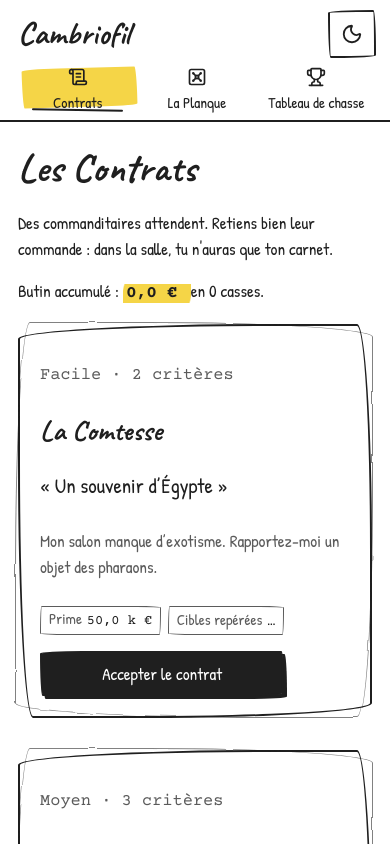
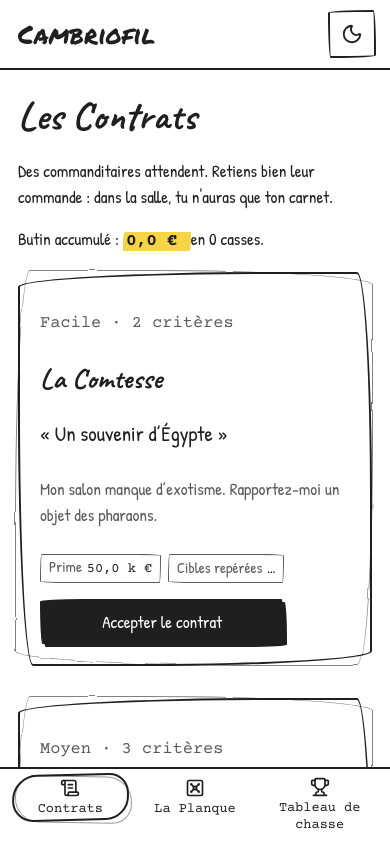
Before and after one commit to IMT-MarinaC/s5_clientslegers_cambriofil, a React (Vite) app: page / in a window 390 px wide. Shown: the top 844 px of the page. Built offline with nearby package versions, Linux system fonts and the light colour scheme; no server answers.

Commit message:
✨ feat(nav): barre d'onglets en bas sur mobile, onglet actif entouré, polices du logo et des onglets

```diff
--- a/index.html
+++ b/index.html
@@ -2,12 +2,12 @@
 <html lang="fr">
 <head>
   <meta charset="UTF-8" />
-  <meta name="viewport" content="width=device-width, initial-scale=1.0" />
+  <meta name="viewport" content="width=device-width, initial-scale=1.0, viewport-fit=cover" />
   <title>Cambriofil — le carnet du cambrioleur</title>
   <link rel="preconnect" href="https://fonts.googleapis.com" />
   <link rel="preconnect" href="https://fonts.gstatic.com" crossorigin />
   <link
-          href="https://fonts.googleapis.com/css2?family=Caveat:wght@500;700&family=Courier+Prime:wght@400;700&family=Patrick+Hand&display=swap"
+          href="https://fonts.googleapis.com/css2?family=Caveat:wght@500;700&family=Courier+Prime:wght@400;700&family=Patrick+Hand&family=Permanent+Marker&display=swap"
           rel="stylesheet"
   />
 </head>
--- a/src/styles/global.css
+++ b/src/styles/global.css
@@ -57,26 +57,45 @@ img {
     gap: 2rem;
 }
 
-/**** header mobile : logo à gauche, icône de thème en haut à droite, 3 onglets avec icônes en dessous ****/
+/**** header mobile : logo à gauche, icône de thème en haut à droite, onglets dans une barre en bas ****/
+:root {
+    --tabbar-height: 5rem;
+}
+
+/* La barre d'onglets ne doit cacher ni la fin de la page, ni l'élément qui a le focus (WCAG 2.4.11) */
+body {
+    padding-bottom: calc(var(--tabbar-height) + env(safe-area-inset-bottom));
+}
+
+html {
+    scroll-padding-bottom: calc(var(--tabbar-height) + env(safe-area-inset-bottom));
+}
+
 .header {
     display: grid;
     grid-template-columns: 1fr auto;
-    grid-template-areas: 'logo toggle' 'menu menu';
+    grid-template-areas: 'logo toggle';
     align-items: center;
-    gap: 0.25rem 0.75rem;
-    padding: 0.625rem 0.875rem 0 1.125rem;
+    gap: 0.75rem;
+    padding: 0.625rem 0.875rem 0.625rem 1.125rem;
     border-bottom: var(--stroke) solid var(--ink);
 }
 .header__logo {
     grid-area: logo;
-    font-family: var(--font-hand), serif;
-    font-size: 2rem;
-    font-weight: 700;
+    font-family: var(--font-logo);
+    font-size: clamp(1.6rem, 6vw, 2.1rem);
+    line-height: 1.2;
     text-decoration: none;
 }
 
+/* Barre d'onglets fixée en bas, à portée de pouce, comme une appli */
 .header__menu {
-    grid-area: menu;
+    position: fixed;
+    inset: auto 0 0;
+    z-index: 10;
+    padding: 0.25rem 0.5rem calc(0.25rem + env(safe-area-inset-bottom)); /* évite la barre système de l'iPhone */
+    background: var(--paper);
+    border-top: var(--stroke) solid var(--ink);
 }
 
 .header__nav {
@@ -93,10 +112,11 @@ img {
     position: relative;
     align-items: center;
     justify-content: center;
-    gap: 0.4rem;
-    min-height: 58px;
+    gap: 0.2rem;
+    min-height: 52px;
     padding: 0.25rem;
-    font-size: 0.95rem;
+    font-family: var(--font-typewriter), monospace; /* étiquettes tapées à la machine, comme sur un dossier */
+    font-size: 0.85rem;
     line-height: 1.2;
     text-align: center;
     text-decoration: none;
@@ -107,28 +127,27 @@ img {
     background: none;
 }
 
-/* surligneur */
+/* Onglet actif entouré au crayon, comme une cible sur un plan (même encre en clair et en sombre) */
 .nav-link--active::before {
     content: '';
     position: absolute;
-    inset: 10% 0 20% 4px;
-    z-index: -1;
-    background: var(--highlighter);
-    border-radius: var(--radius-sketch);
+    inset: 1px 4px;
+    border: var(--stroke) solid var(--ink);
+    border-radius: 1.6rem 1.2rem 1.5rem 1.3rem;
     rotate: -1.5deg;
+    pointer-events: none;
 }
 
-/* Trait de crayon dessous */
+/* 2e trait plus fin et décalé : le cercle a été repassé d'un geste rapide */
 .nav-link--active::after {
     content: '';
     position: absolute;
-    left: 12%;
-    right: 12%;
-    bottom: 6px;
-    height: 2px;
-    background: var(--ink);
-    border-radius: 2px;
+    inset: 3px 1px -1px 7px;
+    border: 1px solid var(--ink);
+    border-radius: 1.3rem 1.6rem 1.2rem 1.5rem;
     rotate: 1deg;
+    opacity: 0.45;
+    pointer-events: none;
 }
 
 .theme-toggle {
@@ -167,11 +186,24 @@ img {
     .container {
         padding: 2rem 1.25rem 4rem;
     }
+    body {
+        padding-bottom: 0;
+    }
+    html {
+        scroll-padding-bottom: 0;
+    }
     .header {
         grid-template-columns: auto 1fr auto;
         grid-template-areas: 'logo menu toggle';
         gap: 1.5rem;
         padding: 1rem 1.25rem;
+    }
+    .header__menu {
+        position: static;
+        grid-area: menu;
+        padding: 0;
+        background: none;
+        border-top: none;
     }
     .header__nav {
         display: flex;
@@ -182,6 +214,7 @@ img {
         gap: 0.4rem;
         min-height: 44px;
         padding: 0 0.6rem;
+        font-size: 1rem;
         border-bottom: none;
     }
     .theme-toggle {
```
